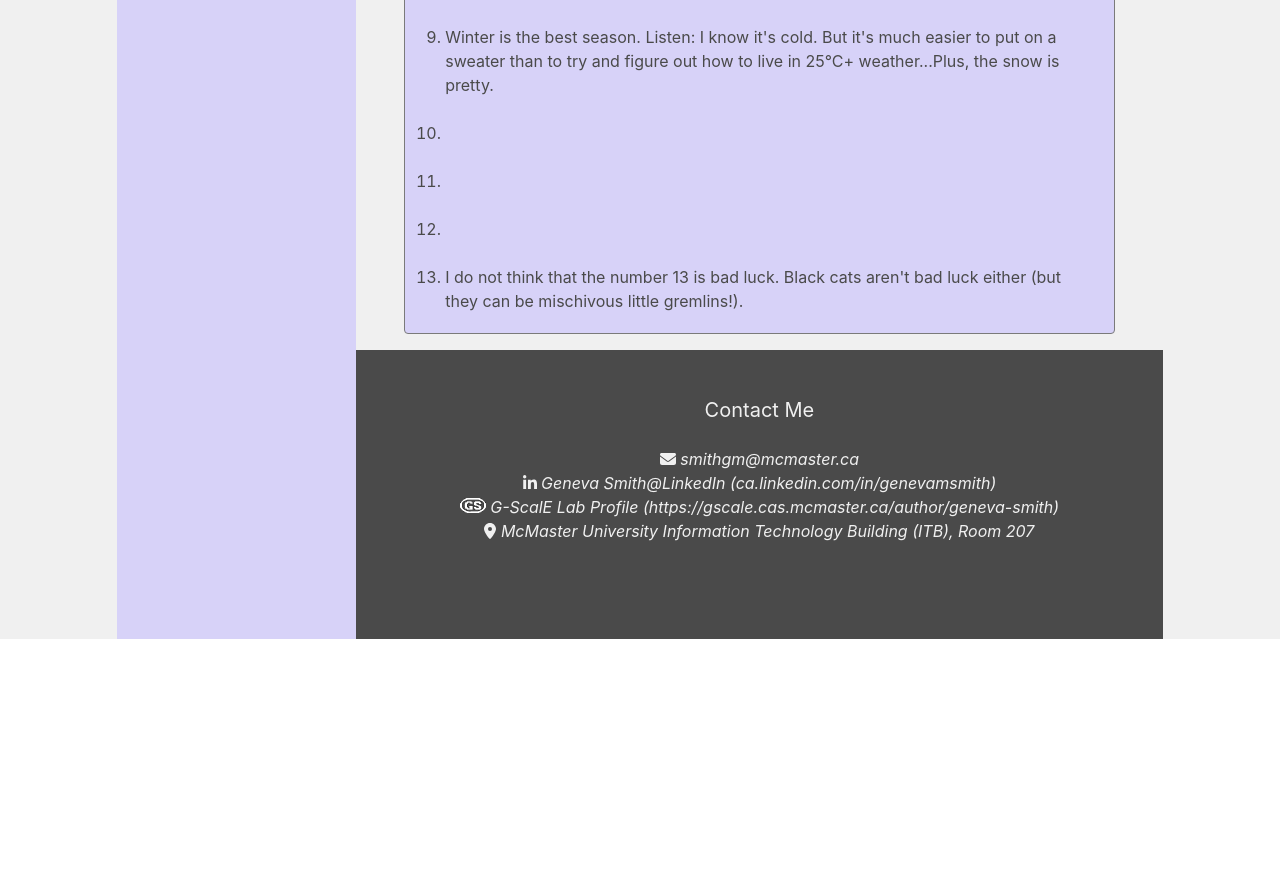
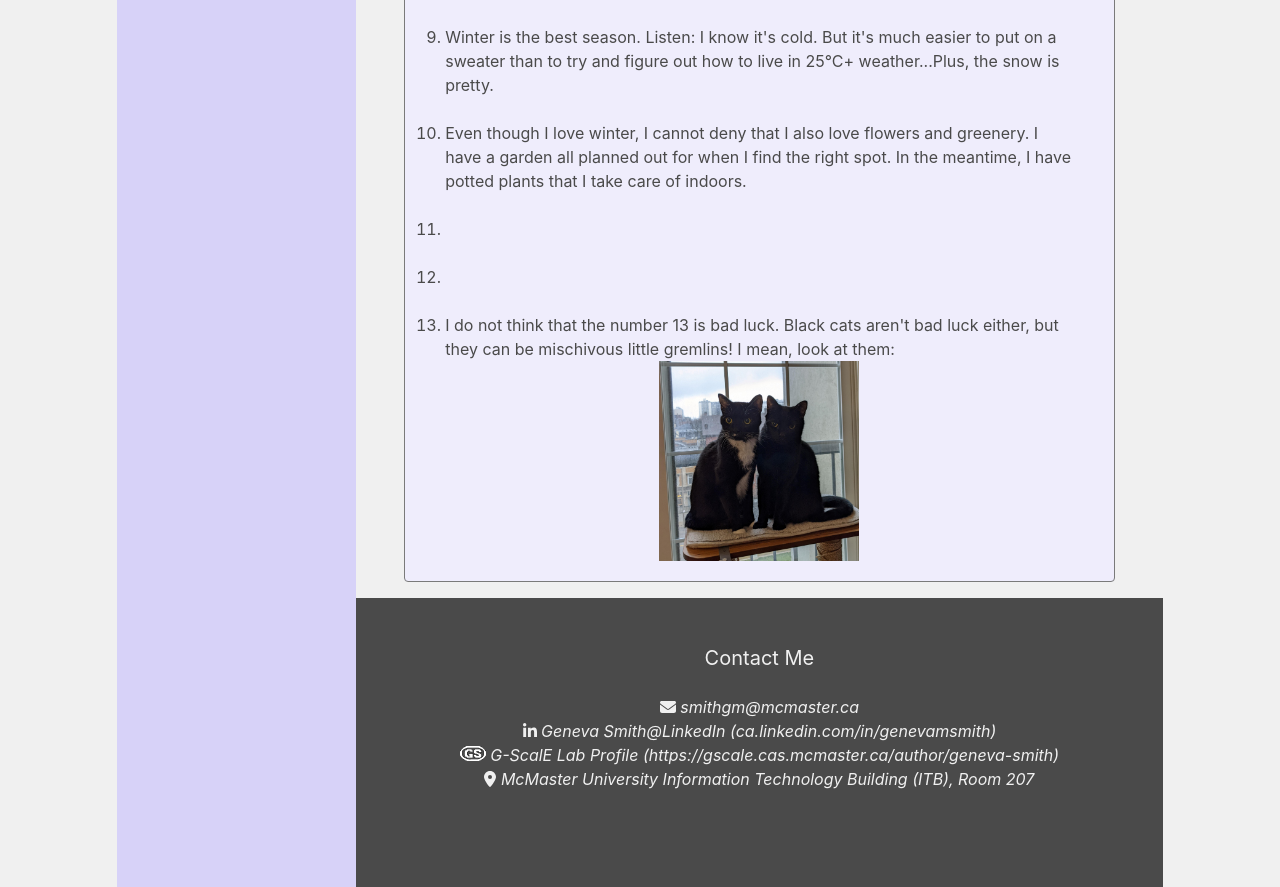
Before and after one commit to GenevaS/website, a Next.js app: page /fun in a window 1280 px wide. Shown: the part 760-1647 px from the top of the page. Before the commit the page ends 1399 px from the top, so only its background shows below. Built offline with nearby package versions, Linux system fonts and the light colour scheme; some icons are missing.

Commit message:
Got download button working for a pdf in the public folder; working on fun.js content

```diff
--- a/components/navbar.js
+++ b/components/navbar.js
@@ -60,7 +60,7 @@ function NavBar(  ) {
             {IsActiveLink(funStuff, funAddress)}
 
             <div className='navbar-item is-justify-content-center'>
-                <a className='button downloadbutton mt-6 mb-5' tabIndex={0}>
+                <a download href="GSmith_Resume_May2022.pdf" className='button downloadbutton mt-6 mb-5' tabIndex={0}>
                     Résumé:<br/> Download!
                 </a>
             </div>
--- a/pages/fun.js
+++ b/pages/fun.js
@@ -1,9 +1,12 @@
 /* ---------------------------------------------------------------
- * PROJECTS (Content and Layout)
+ * FUN FACTS ABOUT ME (Content and Layout)
+ * ---------------------------------------------------------------
+ * Why not?
  * ---------------------------------------------------------------
  */
 
 import Head from 'next/head'
+import Image from 'next/image'
 
 import Layout, { siteTitle } from '../components/layout'
 import InfoTile from '../components/infotile'
@@ -24,7 +27,8 @@ export default function Fun( ) {
                     <div className="tile is-parent is-vertical">
 
                       <InfoTile tileTitle="13 Random Things About Me"
-                                pictureSrc={null}>
+                                pictureSrc={null}
+                                lighter>
                         <div>
                           <p className='block'>
                             Surely there&#39;s more to me than software design and game characters?
@@ -67,19 +71,21 @@ export default function Fun( ) {
                             </li>
 
                             <li className='block'>
-                                Halloween is the best holiday. Who can argue with dressing in fun
-                                clothes and eating snacks all night? And then there&#39;s the
-                                pumpkins, ghosts, fall leaves, cool breeze...
+                              Halloween is the best holiday. Who can argue with dressing in fun clothes and eating
+                              snacks all night? And then there&#39;s the pumpkins, ghosts, fall leaves, cool
+                              breeze...
                             </li>
 
                             <li className='block'>
-                                Winter is the best season. Listen: I know it&#39;s cold. But it&#39;s
-                                much easier to put on a sweater than to try and figure out how to live
-                                in 25°C+ weather...Plus, the snow is pretty.
+                              Winter is the best season. Listen: I know it&#39;s cold. But it&#39;s much easier to
+                              put on a sweater than to try and figure out how to live in 25°C+ weather...Plus, the
+                              snow is pretty.
                             </li>
 
                             <li className='block'>
-
+                              Even though I love winter, I cannot deny that I also love flowers and greenery. I have
+                              a garden all planned out for when I find the right spot. In the meantime, I have potted
+                              plants that I take care of indoors.
                             </li>
 
                             <li className='block'>
@@ -92,9 +98,20 @@ export default function Fun( ) {
 
                             <li className='block'>
                               I do not think that the number 13 is bad luck. Black cats aren&#39;t
-                              bad luck either (but they can be mischivous little gremlins!).
+                              bad luck either, but they can be mischivous little gremlins! I mean,
+                              look at them:
                             </li>
                           </ol>
+                          <div className='is-flex is-justify-content-center'>
+                            <Image
+                                priority
+                                src="/images/salem_xena.jpg"
+                                height={200}
+                                width={200}
+                                className="is-rounded is-square"
+                                alt="A picture of my cats, Salem and Xena"
+                              />
+                          </div>
                         </div>
                       </InfoTile>
 
```
Also changed, not shown: public/images/salem_xena.jpg (added), 1 other file (tests, documents, lock files or other folders).
